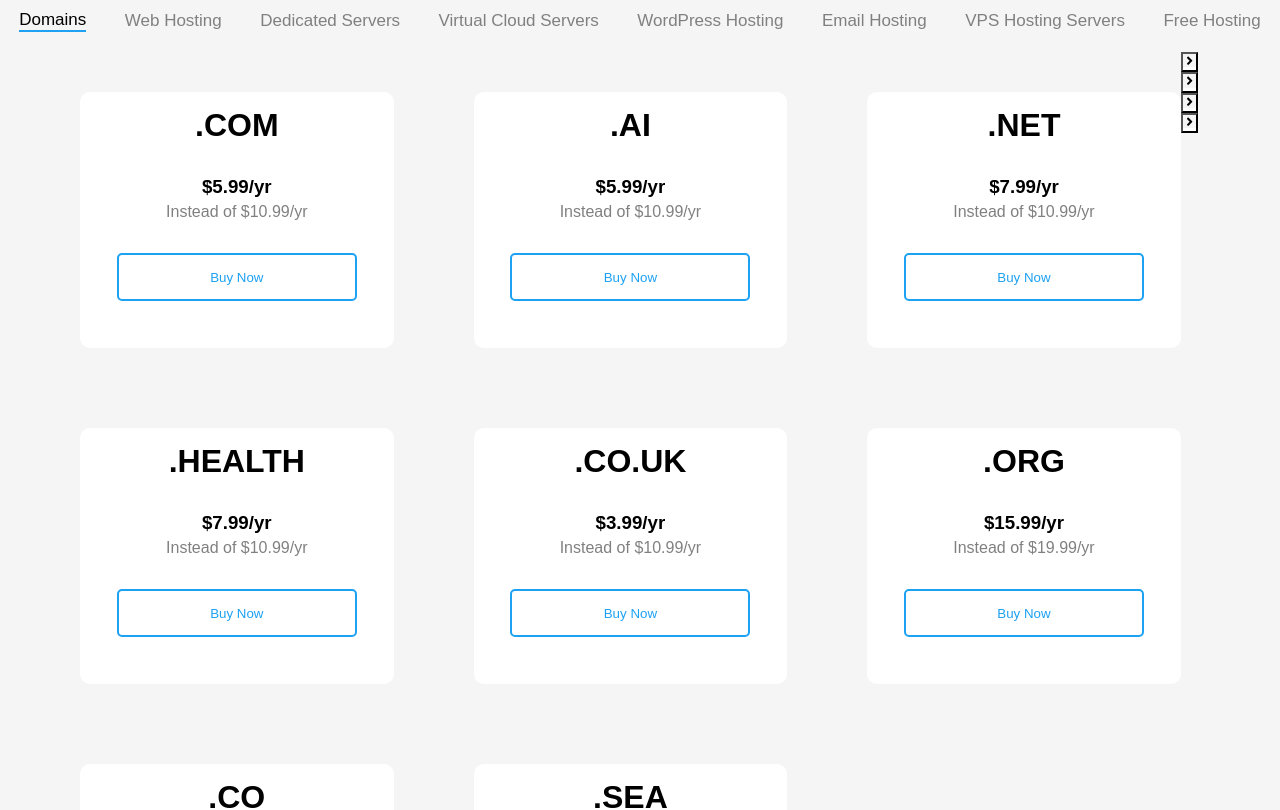
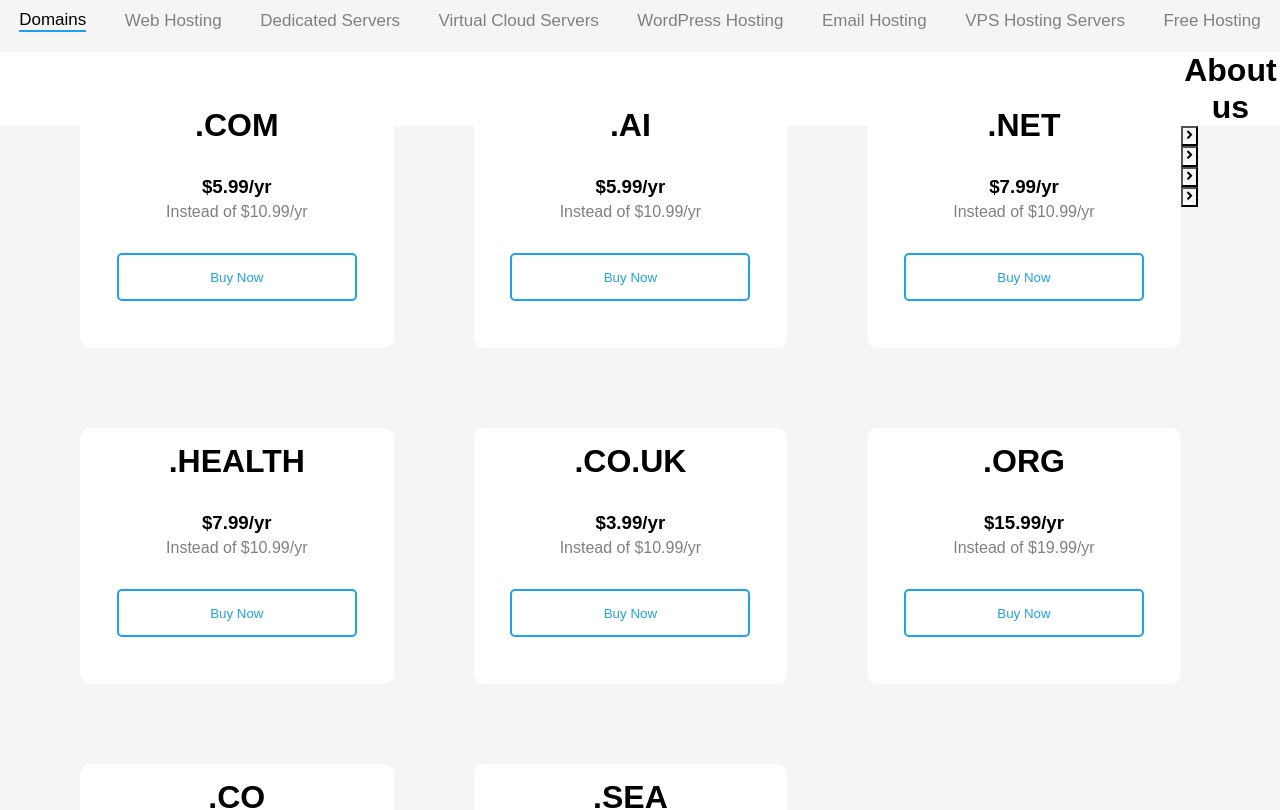
Before and after one commit to Florid11/first-task-p2, a React (Create React App) app: page / in a window 1280 px wide. Shown: the top 810 px of the page. Built offline with nearby package versions, Linux system fonts and the light colour scheme.

Commit message:
Map functions created

```diff
--- /dev/null
+++ b/src/components/Topics.css
@@ -0,0 +1,5 @@
+.topic{
+    display: flex;
+    flex-wrap: wrap;
+    background-color: white;
+}
--- a/src/components/Topics.js
+++ b/src/components/Topics.js
@@ -1,5 +1,6 @@
 import React from "react";
 import ToggleState from "../ToggleTopics/Toggle";
+import "./Topics.css"
 
 const Topic = () => {
     const topics =[
@@ -25,10 +26,14 @@ const Topic = () => {
         },
         ]
   return(
-    <div>
-        {topics.map((topic =>
-        <ToggleState key={topic.key} title={topic.title} paragraphs={topic.paragraphs} />
-        ))}
+    <div className='.topic'>
+        <h1>About us</h1>
+        <div>
+            {topics.map((topic =>
+                    <ToggleState key={topic.key} title={topic.title} paragraphs={topic.paragraphs} />
+            ))}
+        </div>
+
     </div>
   );
 }
```
